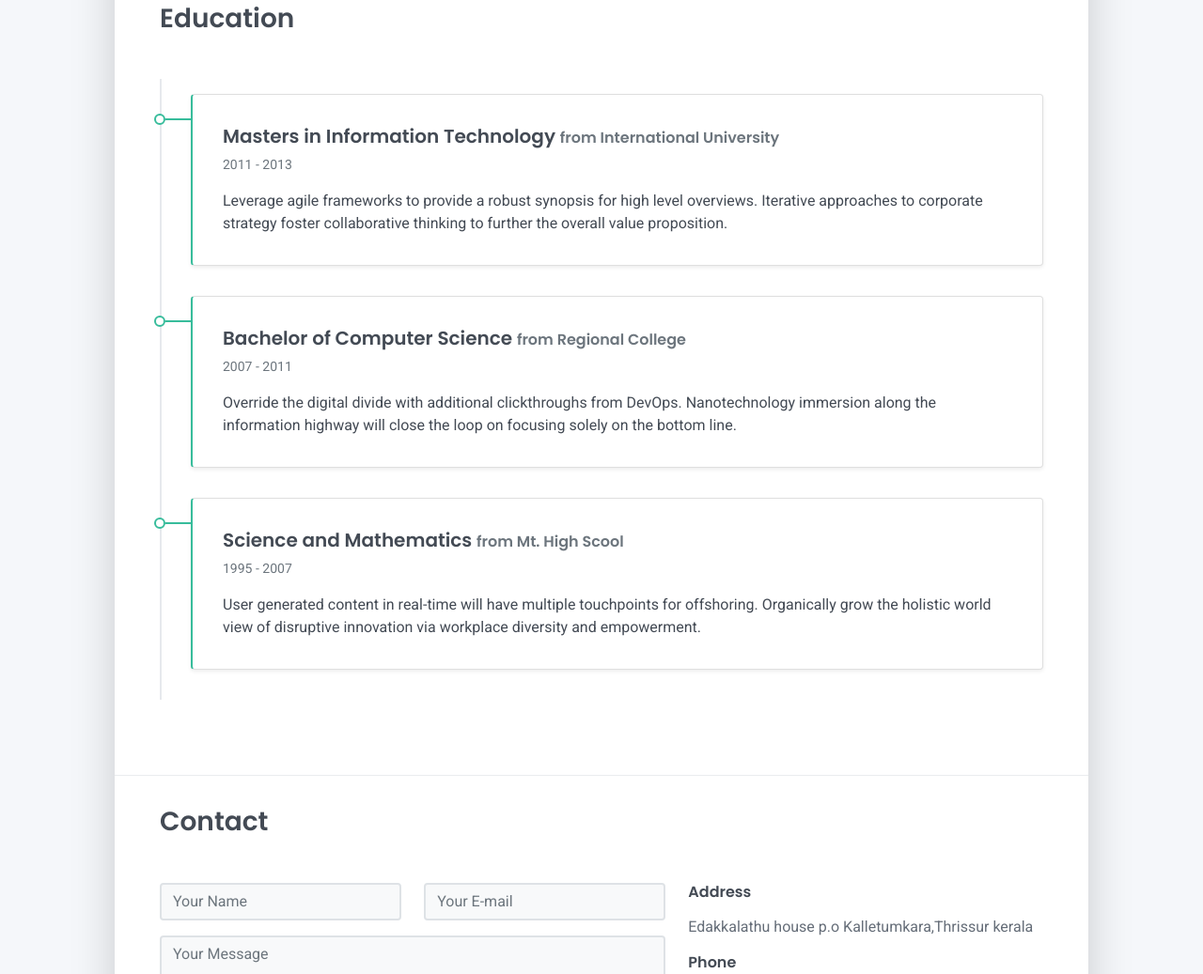
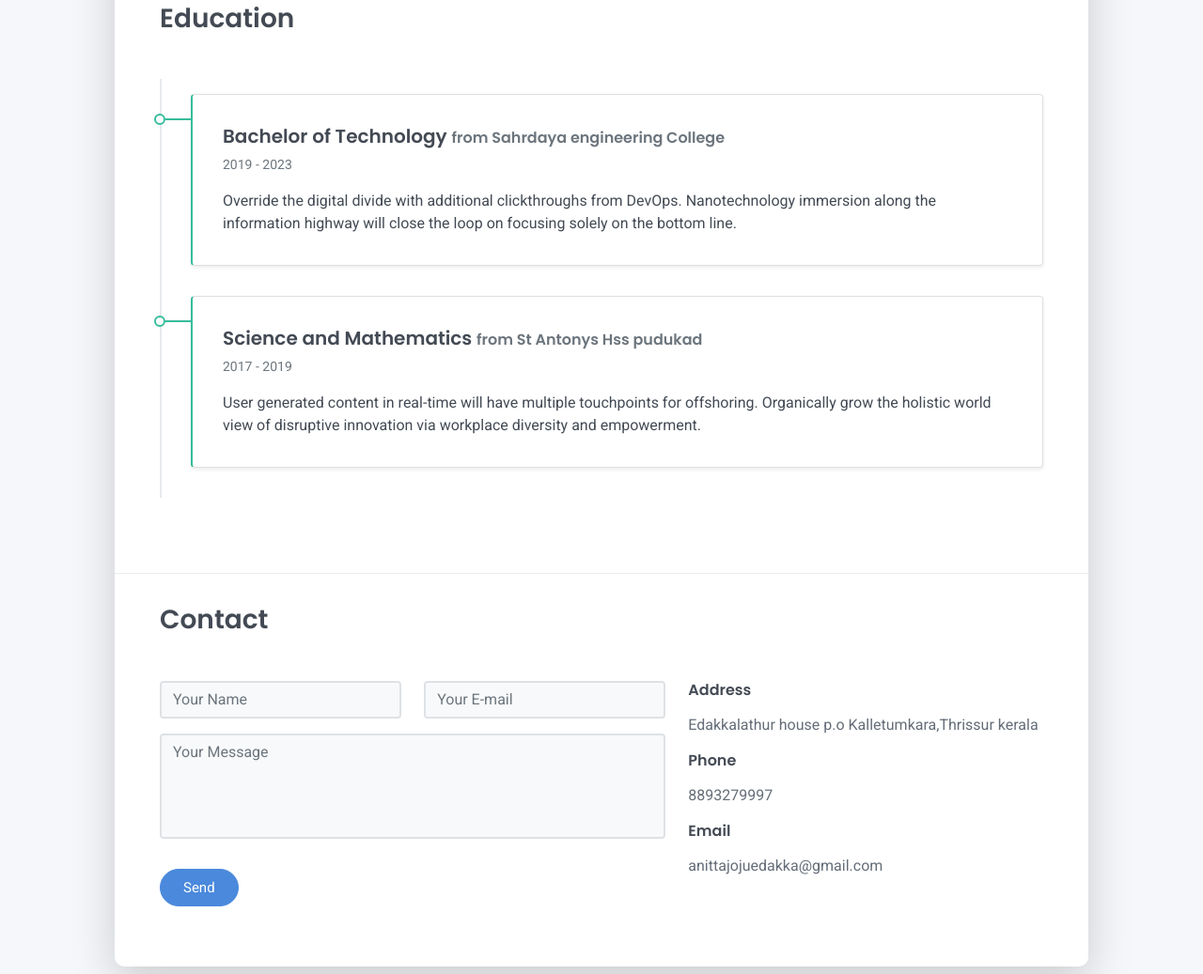
Before and after one commit to AnittaJoju/anittajoju.github.io, a plain HTML site: page index.html in a window 1280 px wide. Shown: the part 1035-2072 px from the top of the page at 94% size. Drawn offline with Linux system fonts and the light colour scheme.

Commit message:
Update index.html

```diff
--- a/index.html
+++ b/index.html
@@ -143,24 +143,18 @@
   <div class="education-section px-3 px-lg-4 pb-4">
     <h2 class="h3 mb-4">Education</h2>
     <div class="timeline">
+
       <div class="timeline-card timeline-card-success card shadow-sm">
         <div class="card-body">
-          <div class="h5 mb-1">Masters in Information Technology <span class="text-muted h6">from International University</span></div>
-          <div class="text-muted text-small mb-2">2011 - 2013</div>
-          <div>Leverage agile frameworks to provide a robust synopsis for high level overviews. Iterative approaches to corporate strategy foster collaborative thinking to further the overall value proposition.</div>
-        </div>
-      </div>
-      <div class="timeline-card timeline-card-success card shadow-sm">
-        <div class="card-body">
-          <div class="h5 mb-1">Bachelor of Computer Science <span class="text-muted h6">from Regional College</span></div>
-          <div class="text-muted text-small mb-2">2007 - 2011</div>
+          <div class="h5 mb-1">Bachelor of Technology <span class="text-muted h6">from Sahrdaya engineering College</span></div>
+          <div class="text-muted text-small mb-2">2019 - 2023</div>
           <div>Override the digital divide with additional clickthroughs from DevOps. Nanotechnology immersion along the information highway will close the loop on focusing solely on the bottom line.</div>
         </div>
       </div>
       <div class="timeline-card timeline-card-success card shadow-sm">
         <div class="card-body">
-          <div class="h5 mb-1">Science and Mathematics <span class="text-muted h6">from Mt. High Scool</span></div>
-          <div class="text-muted text-small mb-2">1995 - 2007</div>
+          <div class="h5 mb-1">Science and Mathematics <span class="text-muted h6">from St Antonys Hss pudukad</span></div>
+          <div class="text-muted text-small mb-2">2017 - 2019</div>
           <div>User generated content in real-time will have multiple touchpoints for offshoring. Organically grow the holistic world view of disruptive innovation via workplace diversity and empowerment.</div>
         </div>
       </div>
@@ -191,7 +185,7 @@
       <div class="col">
         <div class="mt-2">
           <h3 class="h6">Address</h3>
-          <div class="pb-2 text-secondary">Edakkalathu house p.o Kalletumkara,Thrissur kerala </div>
+          <div class="pb-2 text-secondary">Edakkalathur house p.o Kalletumkara,Thrissur kerala </div>
           <h3 class="h6">Phone</h3>
           <div class="pb-2 text-secondary">8893279997</div>
           <h3 class="h6">Email</h3>
```
